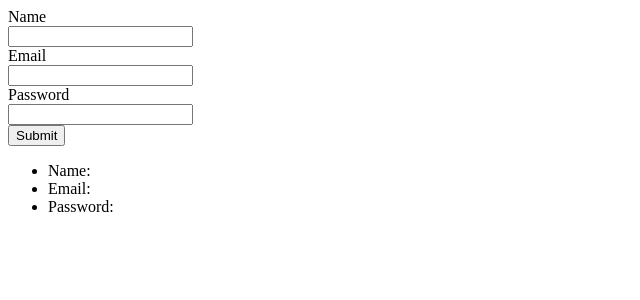
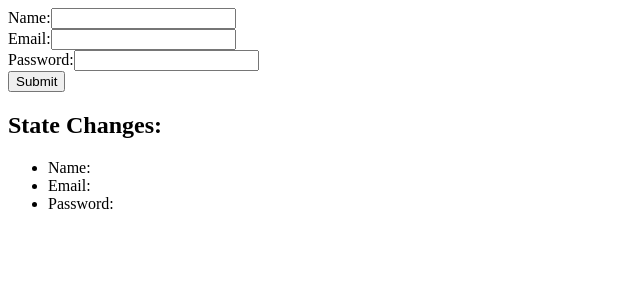
Before and after one commit to harmonmoindi/Harmon-Moindi-ClassWork, a React (Vite) app in the folder React/vite-project2/: page / in a window 1280 px wide. Shown: the top 300 px of the page, without its empty margins (0-640 px from the left). Built offline with nearby package versions, Linux system fonts and the light colour scheme.

Commit message:
States and Events, Form2.0

```diff
--- a/React/vite-project2/src/StateandEvents/Form2.0.jsx
+++ b/React/vite-project2/src/StateandEvents/Form2.0.jsx
@@ -19,17 +19,57 @@ function Form2() {
     password: "",
   });
   const nameonChange = (event) => {
-    setinput(event.target.value);
+    setinput({ ...input, name: event.target.value });
   };
   const emailonChange = (event) => {
-    setinput(event.target.value);
+    setinput({ ...input, email: event.target.value });
   };
   const passwordonChange = (event) => {
-    setinput(event.target.value);
+    setinput({ ...input, password: event.target.value });
   };
   const onSubmit = (event) => {
     event.preventDefault();
     console.log(input);
+    console.log("Name:", input.name);
+    console.log("Email:", input.email);
+    console.log("Password:", input.password);
   };
+  return (
+    <div>
+      <form onSubmit={onSubmit}>
+        <label htmlFor="name">Name:</label>
+        <input
+          type="text"
+          id="name"
+          value={input.name}
+          onChange={nameonChange}
+        />
+        <br />
+        <label htmlFor="email">Email:</label>
+        <input
+          type="email"
+          id="email"
+          value={input.email}
+          onChange={emailonChange}
+        />
+        <br />
+        <label htmlFor="password">Password:</label>
+        <input
+          type="password"
+          id="password"
+          value={input.password}
+          onChange={passwordonChange}
+        />
+        <br />
+        <button type="submit">Submit</button>
+      </form>
+      <h2>State Changes:</h2>
+      <ul>
+        <li>Name: {input.name}</li>
+        <li>Email: {input.email}</li>
+        <li>Password: {input.password}</li>
+      </ul>
+    </div>
+  );
 }
 export default Form2;
--- a/React/vite-project2/src/main.jsx
+++ b/React/vite-project2/src/main.jsx
@@ -6,7 +6,7 @@ path "./"
 import (AnyName: Default Export) from "path"
 import js or jsx files. The extension is optional.
 */
-import StateandEvents from "./StateandEvents/Form"; // Default Export
+import StateandEvents from "./StateandEvents/Form2.0"; // Default Export
 // import "./index.css";
 
 createRoot(document.getElementById("root")).render(
```
